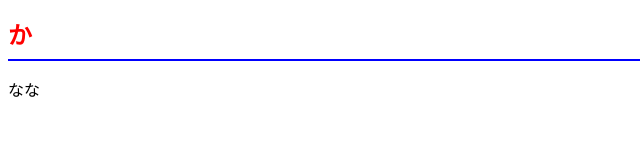
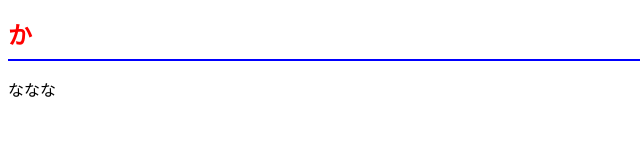
Before and after one commit to xyus2/xyus2.github.io, a plain HTML site: page index.html in a window 1280 px wide. Shown: the full height of the page, 0-640 px from the left. Drawn offline with Linux system fonts and the light colour scheme.

Commit message:
Add files via upload

```diff
--- a/index.html
+++ b/index.html
@@ -9,6 +9,6 @@
 </head>
 <body>
   <h1>か</h1>
-  <p>なな</p>
+  <p>ななな</p>
 </body>
 </html>
```
